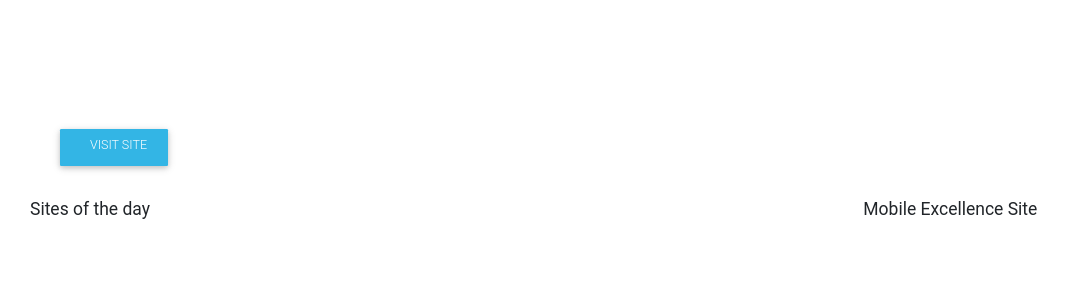
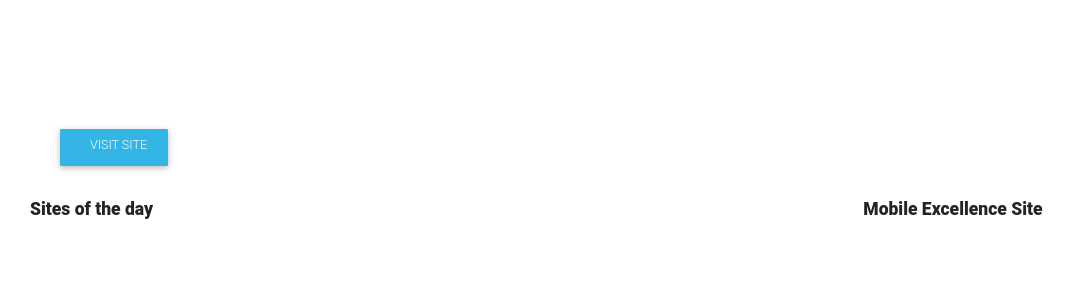
Before and after one commit to Valentino-Junior/extravangaza-awards, a Django app: page / in a window 1280 px wide. Shown: the part 170-470 px from the top of the page, without its empty margins (0-1076 px from the left). Run offline with Django 4.2, Linux system fonts and the light colour scheme; data that the repository does not hold is empty; some libraries are stand-ins or nearby versions.

Commit message:
Added font weight

```diff
--- a/awards/templates/home.html
+++ b/awards/templates/home.html
@@ -17,10 +17,10 @@
     <div class="container-fluid mb-5">
       <div class="row">
         <div class="col-md-8">
-          <h3><b>Sites of the day</b></h3>
+          <h3 style="font-weight: bold;"><b>Sites of the day</b></h3>
         </div>
         <div class="col-md-4">
-          <h3><b>Mobile Excellence Site</b></h3>
+          <h3 style="font-weight: bold;"><b>Mobile Excellence Site</b></h3>
         </div>
       </div>
     </div>
```
